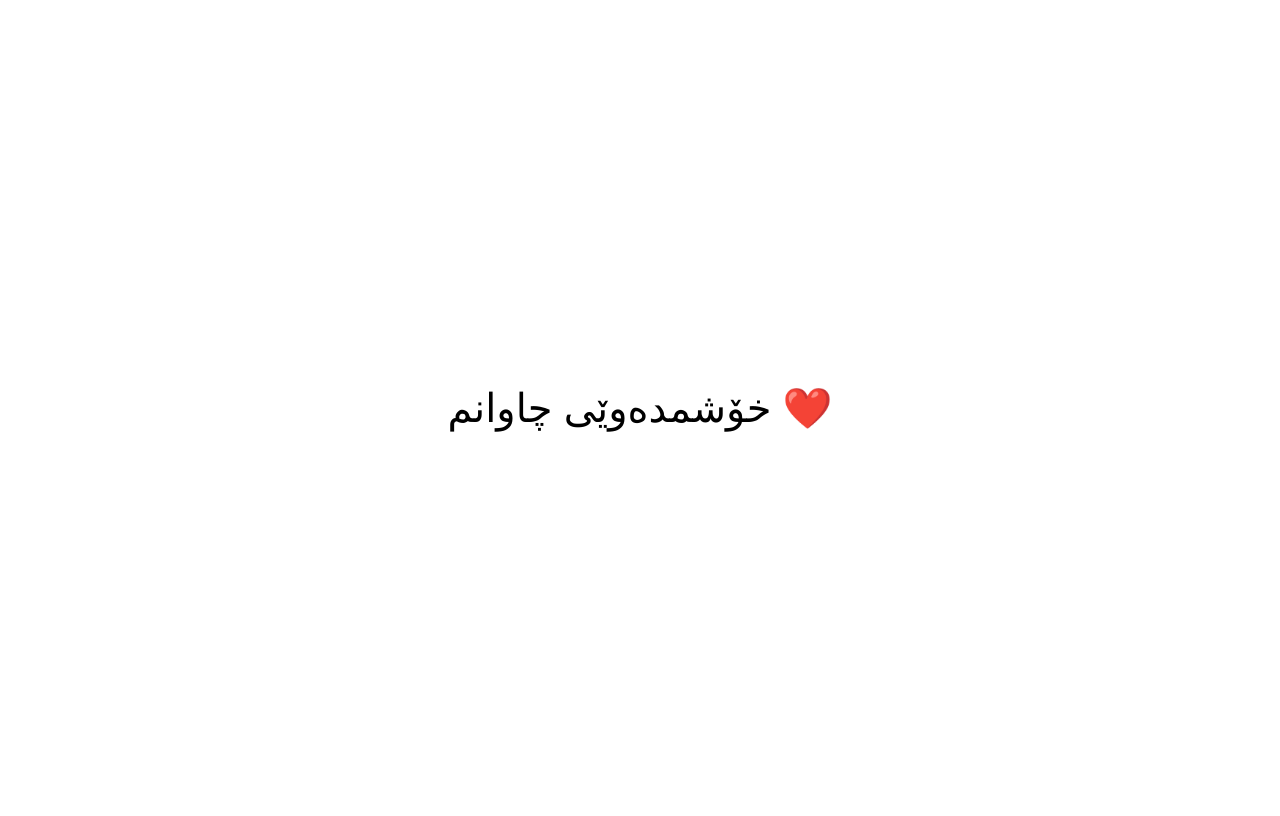
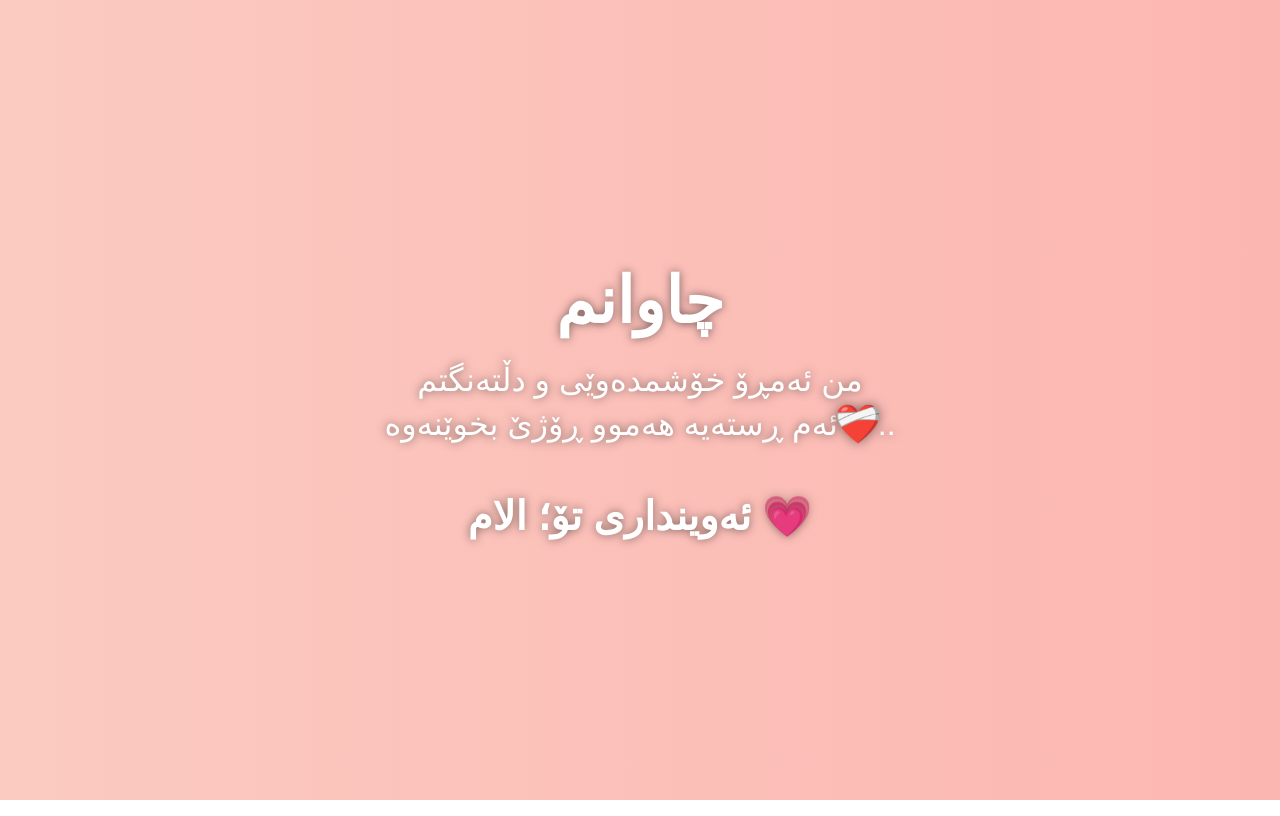
Before and after one commit to elhmmorsali/love-page, a plain HTML site: page index.html in a window 1280 px wide. Drawn offline with Linux system fonts and the light colour scheme.

Commit message:
Update index.html

```diff
--- a/index.html
+++ b/index.html
@@ -1,30 +1,60 @@
 <!DOCTYPE html>
-<html lang="ku">
+<html lang="fa">
 <head>
-  <meta charset="utf-8" />
-  <title>nian_chawan_2025 | خۆشمدەوێی چاوانم</title>
-
-  <meta name="description"
-        content="پیامی پنهان برای nian_chawan_2025 – خۆشمدەوێی چاوانم ❤️">
-
-  <script type="application/ld+json">
-  {
-    "@context":"https://schema.org",
-    "@type":"WebPage",
-    "name":"خۆشمدەوێی چاوانم",
-    "description":"پیام مخفی عاشقانه برای تو!",
-    "inLanguage":"ku"
-  }
-  </script>
-
+  <meta charset="UTF-8" />
+  <title>پیام عاشقانه</title>
   <style>
-    body{
-      display:flex;justify-content:center;align-items:center;
-      min-height:100vh;font:2.5rem/1.5 "Vazirmatn",sans-serif;
+    body {
+      margin: 0;
+      height: 100vh;
+      display: flex;
+      flex-direction: column;
+      justify-content: center;
+      align-items: center;
+      font-family: sans-serif;
+      text-align: center;
+      padding: 0 1rem;
+      color: white;
+      background: linear-gradient(270deg, #ff9a9e, #fad0c4, #a18cd1, #fbc2eb);
+      background-size: 800% 800%;
+      animation: gradientShift 20s ease infinite;
+    }
+    @keyframes gradientShift {
+      0% {background-position:0% 50%;}
+      50% {background-position:100% 50%;}
+      100% {background-position:0% 50%;}
+    }
+    h1, p, h3 {
+      margin: 0.2em 0;
+      text-shadow: 0 0 10px rgba(0,0,0,0.5);
+      white-space: pre-line;
+    }
+    h1 {
+      font-size: clamp(2rem, 6vw, 4rem);
+    }
+    p {
+      font-size: clamp(1.3rem, 4vw, 2rem);
+      line-height: 1.4;
+    }
+    h3 {
+      font-size: clamp(1.5rem, 4vw, 2.5rem);
+      margin-top: 1em;
+    }
+    .emoji {
+      animation: pulse 1.5s infinite;
+      display: inline-block;
+    }
+    @keyframes pulse {
+      0%, 100% { transform: scale(1); }
+      50% { transform: scale(1.2); }
     }
   </style>
 </head>
 <body>
-  خۆشمدەوێی چاوانم ❤️
+  <h1>چاوانم</h1>
+  <p>من ئەمڕۆ خۆشمدەوێی و دڵتەنگتم
+ئەم ڕستەیە هەموو ڕۆژێ بخوێنەوە<span class="emoji">❤️‍🩹</span>..</p>
+
+  <h3>ئەوینداری تۆ؛ الام <span style="color:#ff69b4;">💗</span></h3>
 </body>
 </html>
```
